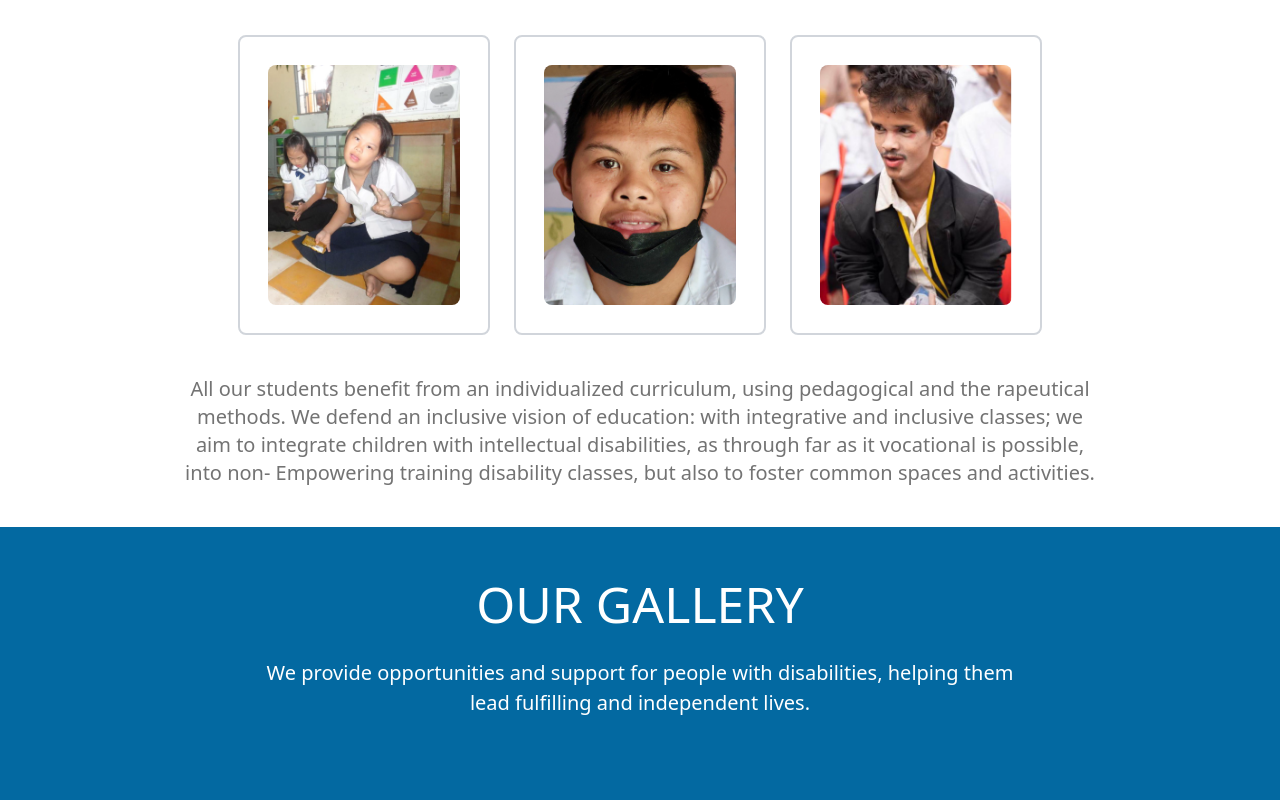
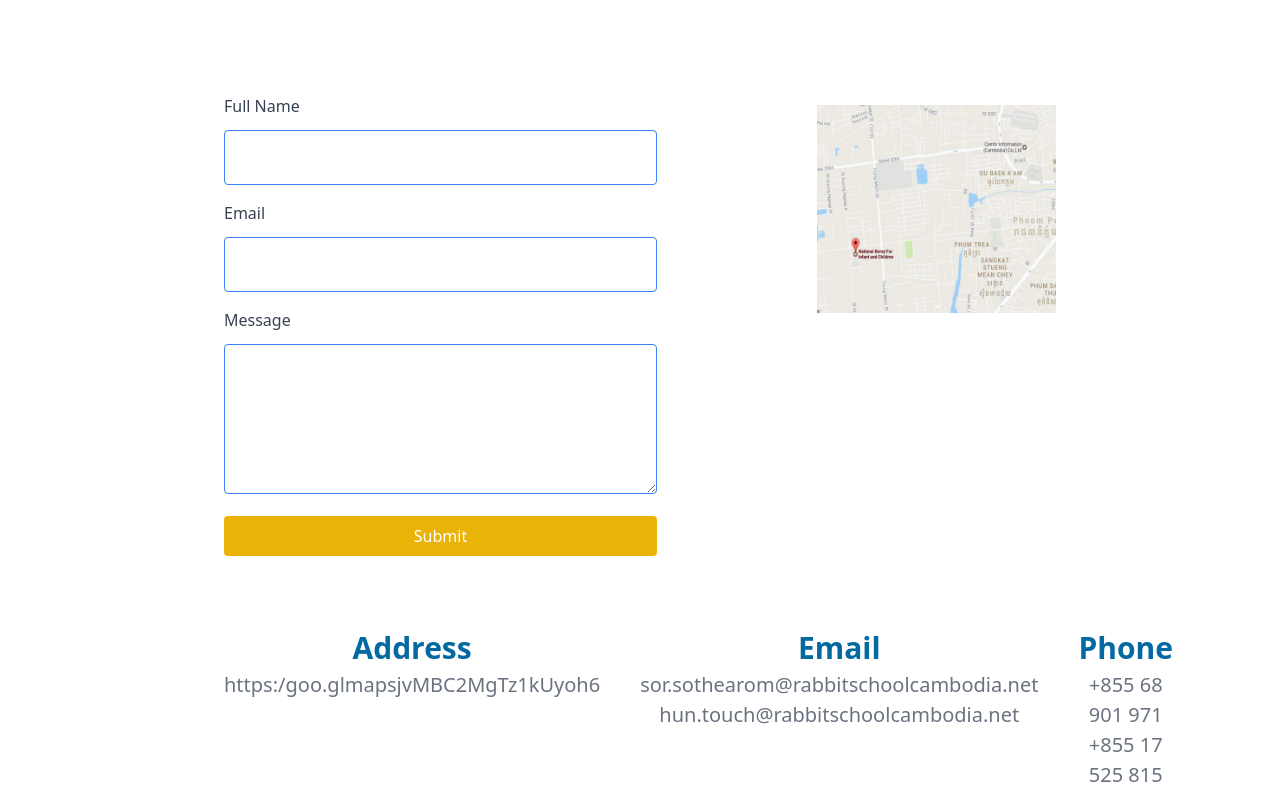
Before and after one commit to mongtrithay/rabbit-school, a React (Vite) app: page / in a window 1280 px wide. Shown: the part 260-1060 px from the top of the page. Built offline with nearby package versions, Linux system fonts and the light colour scheme.

Commit message:
ContactPage

```diff
--- a/src/App.jsx
+++ b/src/App.jsx
@@ -6,6 +6,7 @@ import ButtonTranslate from './companents/ButtonTranslate'
 import Footer from './companents/Footer'
 
 import AboutPage from './pages/About'
+import ContactPage from './pages/Contact'
 
 
 
@@ -13,7 +14,7 @@ function App() {
 
   return (
     <>
-    <AboutPage />
+    <ContactPage />
     </>
   )
 }
--- /dev/null
+++ b/src/pages/Contact.jsx
@@ -0,0 +1,86 @@
+import Menu from "../companents/Menu";
+import image14 from '../assets/images/image14.png';
+import Footer from "../companents/Footer";
+
+function ContactPage() {
+    return (
+        <>
+            <div>
+                <Menu />
+                <h1 className="text-[50px] text-sky-700 font-bold text-center mt-10">GET IN TOUCH WITH US</h1>
+                <p className="text-[20px] text-neutral-500 text-center mt-5">We’re excited to hear from you!</p>
+
+                <div className="flex w-[65%] justify-center items-center m-auto gap-40 mt-16">
+                    {/* Contact Form Section */}
+                    <div className="flex-1">
+                        <form className="space-y-4">
+                            <div>
+                                <label htmlFor="fullName" className="block text-gray-700">Full Name</label>
+                                <input
+                                    type="text"
+                                    id="fullName"
+                                    name="fullName"
+                                    className="w-[433px] h-[55px] p-2 border border-blue-500 mt-3 rounded"
+
+                                />
+                            </div>
+
+                            <div>
+                                <label htmlFor="email" className="block text-gray-700">Email</label>
+                                <input
+                                    type="email"
+                                    id="email"
+                                    name="email"
+                                    className="w-[433px] h-[55px] p-2 border border-blue-500 rounded mt-3"
+
+                                />
+                            </div>
+
+                            <div>
+                                <label htmlFor="message" className="block text-gray-700">Message</label>
+                                <textarea
+                                    id="message"
+                                    name="message"
+                                    className="w-[433px] h-[150px] p-2 border border-blue-500 rounded mt-3"
+
+                                ></textarea>
+                            </div>
+
+                            <button type="submit" className="w-[433px] bg-yellow-500 text-white p-2 rounded">
+                                Submit
+                            </button>
+                        </form>
+                    </div>
+
+                    {/* Image Section */}
+                    <div className="flex-1  w-[552px] h-[480px] mt-10">
+                        <img src={image14} alt="" />
+                    </div>
+                </div>
+
+                <div  className="flex w-[65%] m-auto gap-10 mt-10">
+                    <div className="flex-1 text-center">
+                        <h1 className="text-[30px] text-sky-700 font-bold">Address</h1>
+                        <p className="text-[20px] text-gray-500">https:/goo.glmapsjvMBC2MgTz1kUyoh6</p>
+                    </div>
+                    <div className="flex-1 text-center">
+                        <h1 className="text-[30px] text-sky-700 font-bold">Email</h1>
+                        <p className="text-[20px] text-gray-500">sor.sothearom@rabbitschoolcambodia.net <br />
+                        hun.touch@rabbitschoolcambodia.net</p>
+                    </div>
+                    <div className="flex-1 text-center">
+                        <h1 className="text-[30px] text-sky-700 font-bold">Phone </h1>
+                        <p className="text-[20px] text-gray-500"> +855 68 901 971 <br />
+                        +855 17 525 815</p>
+                    </div>
+                </div>
+                <div className="mt-20">
+                <Footer />
+                </div>
+
+            </div>
+        </>
+    )
+}
+
+export default ContactPage;
```
Also changed, not shown: src/assets/images/image14.png (added).
